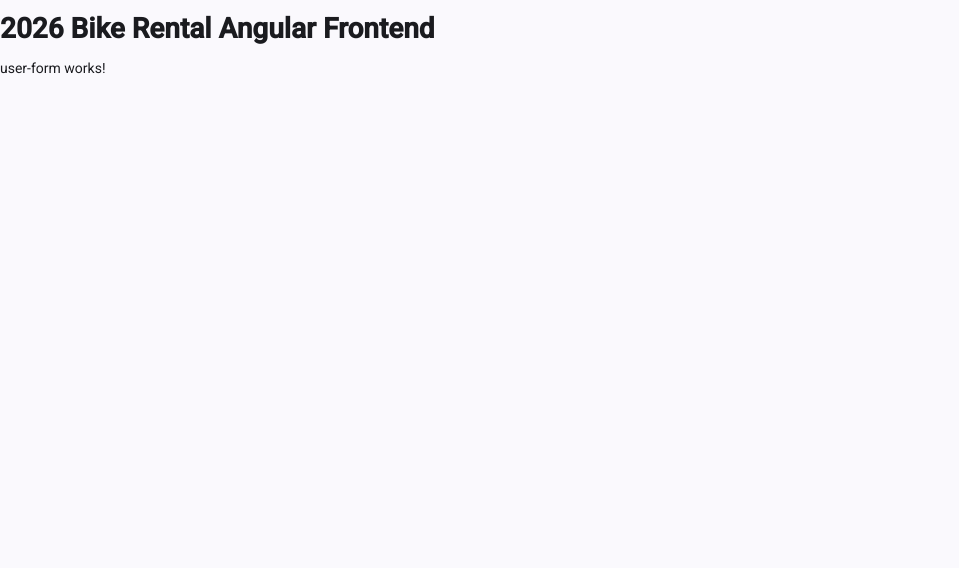
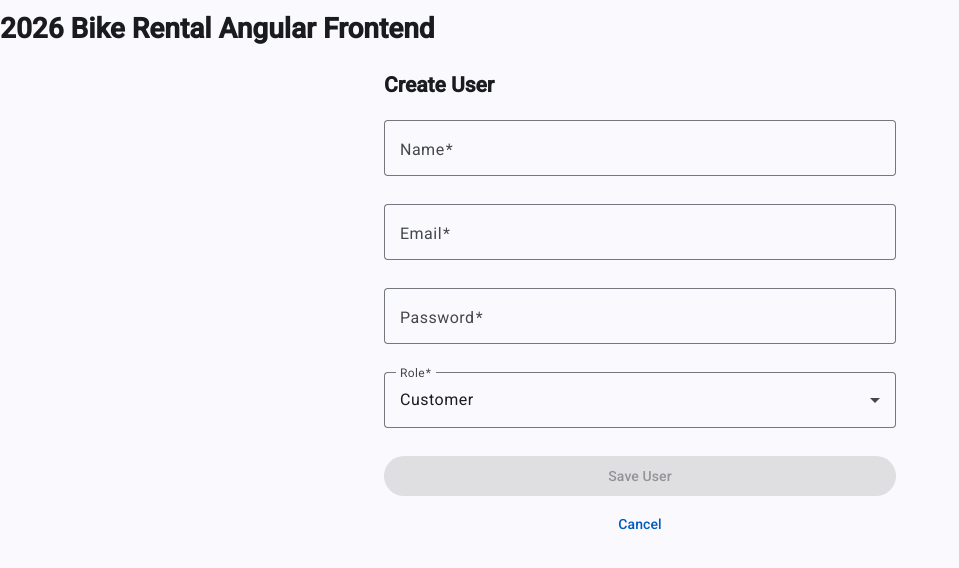
Before and after one commit to S00269936/WebProg2ProjectAngularS00269936, an Angular app: page /users/new in a window 1280 px wide. Shown: the top 568 px of the page, without its empty margins (0-959 px from the left). Built offline with nearby package versions, Linux system fonts and the light colour scheme.

Commit message:
working on user form, still needs work as i want to be able to update user role and have it to default to staff instead of customer

```diff
--- a/src/app/app.ts
+++ b/src/app/app.ts
@@ -1,10 +1,9 @@
 import { Component, signal } from '@angular/core';
 import { RouterOutlet } from '@angular/router';
-import { BikeList } from './features/bikes/pages/bike-list/bike-list';
 
 @Component({
   selector: 'app-root',
-  imports: [RouterOutlet, BikeList],
+  imports: [RouterOutlet],
   templateUrl: './app.html',
   styleUrl: './app.scss'
 })
--- a/src/app/features/users/components/user-form/user-form.html
+++ b/src/app/features/users/components/user-form/user-form.html
@@ -1 +1,56 @@
-<p>user-form works!</p>
+<form [formGroup]="userForm" (ngSubmit)="onSubmit()" class="user-form">
+    <h2>{{ id() ? (userRole() === 'staff' ? 'Edit Staff' : 'Edit Customer') : 'Create User' }}</h2>
+    <mat-form-field appearance="outline">
+      <mat-label>Name</mat-label>
+      <input matInput formControlName="name" />
+      @if (userForm.controls.name.hasError('required')) {
+        <mat-error>Name is required</mat-error>
+      } @else if (userForm.controls.name.hasError('blank')) {
+        <mat-error>Name cannot be blank</mat-error>
+      } @else if (userForm.controls.name.hasError('maxlength')) {
+        <mat-error>Maximum 30 characters</mat-error>
+      } @else if (userForm.controls.name.hasError('wrongValue')) {
+        <mat-error>Name cannot be test</mat-error>
+      }
+    </mat-form-field>
+
+    <mat-form-field appearance="outline">
+      <mat-label>Email</mat-label>
+      <input matInput type="email" formControlName="email" />
+      @if (userForm.controls.email.hasError('required')) {
+        <mat-error>Email is required</mat-error>
+      } @else if (userForm.controls.email.hasError('email')) {
+        <mat-error>Invalid email</mat-error>
+      } @else if (userForm.controls.email.hasError('blank')) {
+        <mat-error>Email cannot be blank</mat-error>
+      }
+    </mat-form-field>
+
+    @if (!id()) {
+      <mat-form-field appearance="outline">
+        <mat-label>Password</mat-label>
+        <input matInput type="password" formControlName="password" />
+        @if (userForm.controls.password.hasError('required')) {
+          <mat-error>Password is required</mat-error>
+        } @else if (userForm.controls.password.hasError('minlength')) {
+          <mat-error>Minimum 6 characters</mat-error>
+        } @else if (userForm.controls.password.hasError('blank')) {
+          <mat-error>Password cannot be blank</mat-error>
+        }
+      </mat-form-field>
+    }
+
+    <mat-form-field appearance="outline">
+        <mat-label>Role</mat-label>
+        <mat-select formControlName="role">
+        <mat-option value="customer">Customer</mat-option>
+        <mat-option value="staff">Staff</mat-option>
+        </mat-select>
+    </mat-form-field>
+
+    @if (saveError(); as message) { <p role="alert">{{ message }}</p> }
+    <button matButton="filled" type="submit" [disabled]="saving() || userForm.invalid">
+      {{ saving() ? 'Saving...' : 'Save User' }}
+    </button>
+    <a matButton routerLink="/users">Cancel</a>
+  </form>
--- a/src/app/features/users/components/user-form/user-form.scss
+++ b/src/app/features/users/components/user-form/user-form.scss
@@ -0,0 +1,11 @@
+.user-form {
+    display: flex;
+    flex-direction: column;
+    gap: 0.5rem;
+    max-width: 32rem;
+    margin: 1rem auto;
+  }
+
+  mat-form-field {
+    width: 100%;
+  }
--- a/src/app/features/users/components/user-form/user-form.ts
+++ b/src/app/features/users/components/user-form/user-form.ts
@@ -1,9 +1,82 @@
-import { Component } from '@angular/core';
+import { Component, inject, signal, input, OnInit } from '@angular/core';
+import { FormBuilder, Validators, ReactiveFormsModule } from '@angular/forms';
+import { CreateUserDto } from '../../models/user.model';
+import { Router, RouterLink } from '@angular/router';
+import { UserService } from '../../services/user.service';
+import { MatFormFieldModule } from '@angular/material/form-field';
+import { MatInputModule } from '@angular/material/input';
+import { MatButtonModule } from '@angular/material/button';
+import { MatCardModule } from '@angular/material/card';
+import { MatProgressBarModule } from '@angular/material/progress-bar';
+import { MatSnackBar } from '@angular/material/snack-bar';
+import { notBlank } from '../../../../shared/validators/not-blank.validators';
+import { wrongValue } from '../../../../shared/validators/wrong-value.validators';
+import { MatSelectModule } from '@angular/material/select';
+
 
 @Component({
   selector: 'app-user-form',
-  imports: [],
+  imports: [RouterLink, ReactiveFormsModule, MatFormFieldModule,
+    MatInputModule, MatButtonModule, MatCardModule,
+    MatProgressBarModule, MatSelectModule],
   templateUrl: './user-form.html',
   styleUrl: './user-form.scss',
 })
-export class UserForm {}
+export class UserForm implements OnInit {
+  readonly id = input<string>();  // note this is optional by default
+  private formBuilder = inject(FormBuilder);
+  private userService = inject(UserService);
+  private router = inject(Router);
+  private snackBar = inject(MatSnackBar);
+  saving = signal(false);
+  saveError = signal<string | null>(null);
+  userRole = signal<'customer' | 'staff'>('customer');
+
+
+userForm = this.formBuilder.nonNullable.group({
+  name: ['', [Validators.required, Validators.maxLength(30), notBlank, wrongValue('test')]],
+  email: ['', [Validators.required, Validators.email, notBlank]],
+  password: ['', [Validators.required, Validators.minLength(6), notBlank]],
+  role: ['customer' as 'customer' | 'staff', [Validators.required]]
+});
+
+onSubmit(): void {
+    if (this.userForm.invalid || this.saving()) return;
+    const { name, email, password, role } = this.userForm.getRawValue();
+    const newUser: CreateUserDto = { name, email, password, role };
+    const id = this.id();
+    const request = id ? this.userService.updateUser(id, { name, email }) : this.userService.addUser(newUser);
+    this.saving.set(true);
+    this.saveError.set(null);
+    request.subscribe({
+      next: (response) => {
+        this.snackBar.open(`${newUser.name} user saved`, 'Close', { duration: 10000 });
+        console.log('User added successfully:', response);
+        this.router.navigate(['/users']);
+      },
+      error: (err: Error) => {
+        this.saveError.set(err.message);
+        this.saving.set(false);
+      }
+    });
+  }
+
+  ngOnInit(): void {
+    const id = this.id();
+    if (id) {
+      this.userForm.controls.password.clearValidators();
+      this.userForm.controls.password.updateValueAndValidity();
+      //remove password field from the form when editing a user
+      this.userService.getUserById(id).subscribe({
+        next: (user) => {
+          this.userForm.patchValue({name: user.name, email: user.email});
+          this.userRole.set(user.role); //sets role of user when editing to differ
+        },
+        error: (err: Error) => {
+          this.saveError.set(err.message);
+        }
+      });
+    }
+  }
+
+}
--- a/src/app/features/users/models/user.model.ts
+++ b/src/app/features/users/models/user.model.ts
@@ -9,6 +9,7 @@ export interface User {
     name: string;
     email: string;
     password: string;
+    role: 'customer' | 'staff';
   }
 
   export interface UpdateUserDto {
--- a/src/app/features/users/pages/user-list/user-list.html
+++ b/src/app/features/users/pages/user-list/user-list.html
@@ -13,3 +13,4 @@
     }
   </div>
 }
+<a routerLink="/users/new">Add New User</a>
--- a/src/app/features/users/pages/user-list/user-list.ts
+++ b/src/app/features/users/pages/user-list/user-list.ts
@@ -3,10 +3,11 @@ import { UserService } from '../../services/user.service';
 import { toSignal } from '@angular/core/rxjs-interop';
 import { withLoadState } from '../../../../shared/load-state.js';
 import { UserCard } from '../../components/user-card/user-card';
+import { RouterLink } from '@angular/router';
 
 @Component({
   selector: 'app-user-list',
-  imports: [UserCard],
+  imports: [UserCard, RouterLink],
   templateUrl: './user-list.html',
   styleUrl: './user-list.scss',
 })
```
Also changed, not shown: src/app/features/rentals/pages/rental-list/rental-list.html (line endings or trailing spaces).
